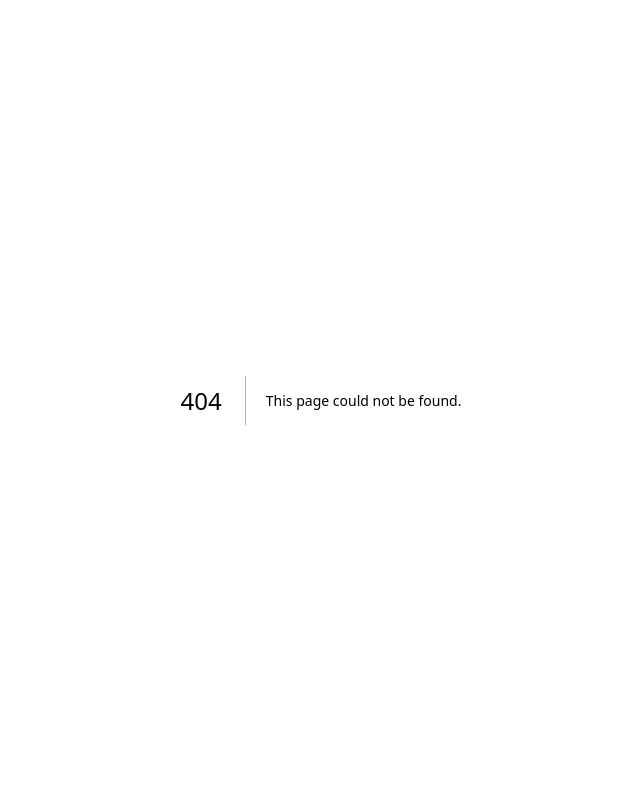
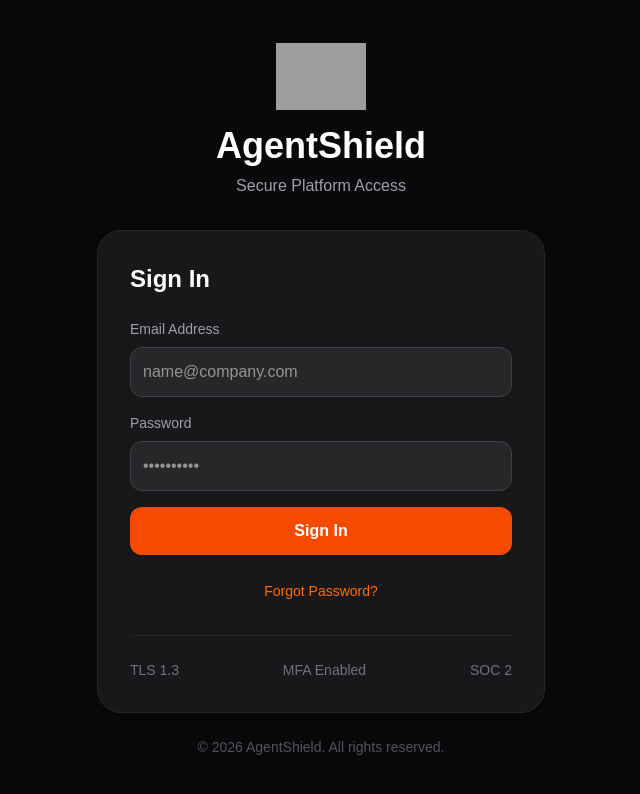
Before and after one commit to Henryiivii/agentshield, a Next.js app: page /agents/login in a window 1280 px wide. Before the commit this address had no page. Shown: the top 794 px of the page, without its empty margins (319-959 px from the left). Built offline with nearby package versions, Linux system fonts and the light colour scheme; grey boxes are pictures that could not be loaded.

Commit message:
Create page.tsx

```diff
--- /dev/null
+++ b/app/agents/login/page.tsx
@@ -0,0 +1,95 @@
+import Image from "next/image";
+
+export default function Login() {
+  return (
+    <main className="min-h-screen bg-[#09090B] flex items-center justify-center px-6">
+      <div className="w-full max-w-md">
+
+        {/* Logo */}
+        <div className="flex flex-col items-center mb-8">
+          <Image
+            src="/logo.png"
+            alt="AgentShield"
+            width={90}
+            height={90}
+            className="mb-4"
+          />
+
+          <h1 className="text-4xl font-bold text-white">
+            AgentShield
+          </h1>
+
+          <p className="text-zinc-400 mt-2">
+            Secure Platform Access
+          </p>
+        </div>
+
+        {/* Login Card */}
+        <div className="bg-zinc-900 border border-zinc-800 rounded-3xl p-8 shadow-2xl">
+
+          <h2 className="text-2xl font-bold text-white mb-6">
+            Sign In
+          </h2>
+
+          <div className="space-y-4">
+
+            <div>
+              <label className="text-zinc-400 text-sm block mb-2">
+                Email Address
+              </label>
+
+              <input
+                type="email"
+                placeholder="name@company.com"
+                className="w-full bg-zinc-800 border border-zinc-700 rounded-xl p-3 text-white outline-none focus:border-orange-500"
+              />
+            </div>
+
+            <div>
+              <label className="text-zinc-400 text-sm block mb-2">
+                Password
+              </label>
+
+              <input
+                type="password"
+                placeholder="••••••••••"
+                className="w-full bg-zinc-800 border border-zinc-700 rounded-xl p-3 text-white outline-none focus:border-orange-500"
+              />
+            </div>
+
+            <button
+              className="w-full bg-orange-600 hover:bg-orange-700 transition rounded-xl p-3 font-semibold text-white"
+            >
+              Sign In
+            </button>
+
+          </div>
+
+          <div className="mt-6 text-center">
+            <a
+              href="#"
+              className="text-orange-500 hover:text-orange-400 text-sm"
+            >
+              Forgot Password?
+            </a>
+          </div>
+
+          <div className="mt-8 border-t border-zinc-800 pt-6">
+            <div className="flex justify-between text-sm text-zinc-500">
+              <span>TLS 1.3</span>
+              <span>MFA Enabled</span>
+              <span>SOC 2</span>
+            </div>
+          </div>
+
+        </div>
+
+        {/* Footer */}
+        <p className="text-center text-zinc-600 text-sm mt-6">
+          © 2026 AgentShield. All rights reserved.
+        </p>
+
+      </div>
+    </main>
+  );
+}
```
